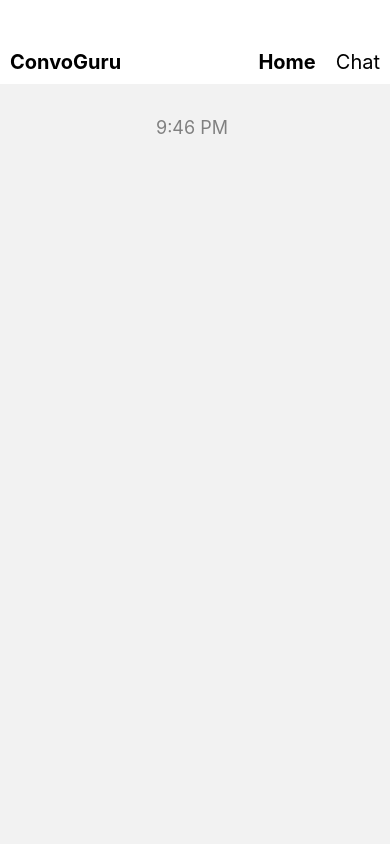
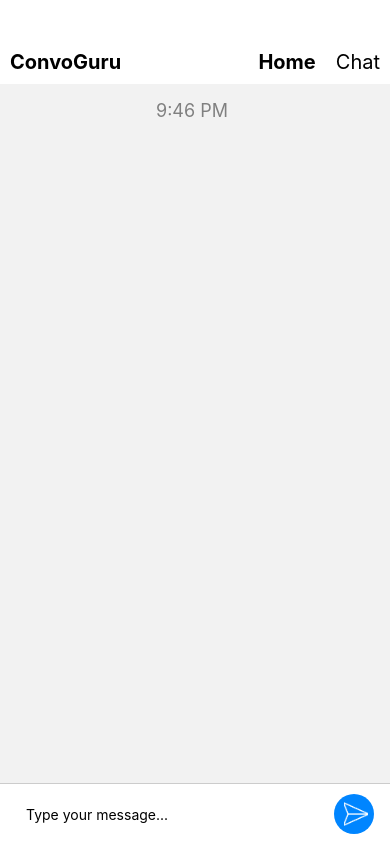
Before and after one commit to ai-conversation-coach/convo-guru, a React Native app: screen /Chat in a window 390 px wide. Built offline with nearby package versions, Linux system fonts and the light colour scheme.

Commit message:
added send message bar

```diff
--- a/ChatScreen.js
+++ b/ChatScreen.js
@@ -1,5 +1,5 @@
 import React, {useState, useEffect } from 'react';
-import { View, Text, StyleSheet} from 'react-native';
+import { View, Text, StyleSheet, TouchableOpacity, TextInput, KeyboardAvoidingView, Image, Platform} from 'react-native';
 import TopBar from './TopBar'; // Importing the TopBar component
 import { NavigationContainer } from '@react-navigation/native';
 import { createStackNavigator } from '@react-navigation/stack';
@@ -7,6 +7,8 @@ import { useRoute } from '@react-navigation/native';
 
 export default function ChatScreen({navigation}) {
   const [currentTime, setCurrentTime] = useState('');
+  const [message, setMessage] = useState('');
+  const [isInputFocused, setInputFocused] = useState(false);
 
     useEffect(() => {
         const intervalId = setInterval(() => {
@@ -20,21 +22,90 @@ export default function ChatScreen({navigation}) {
 
         return () => clearInterval(intervalId);
     }, []);
+
+    const handleSend = () => {
+      // Implement logic to send message
+      console.log('Message sent:', message);
+      // Clear the input box
+      setMessage('');
+  };
+
+
   return (
     <View style={styles.container}>
       <TopBar navigation={navigation} />
       <Text style={styles.time}>{currentTime}</Text>
+      <KeyboardAvoidingView
+        behavior={Platform.OS === 'ios' ? 'padding' : 'height'}
+        style={styles.bottomBarContainer}
+        enabled
+    >
+        <View style={[styles.bottomBar, isInputFocused && styles.bottomBarFocused]}>
+            <TextInput
+                style={styles.input}
+                value={message}
+                onChangeText={setMessage}
+                placeholder="Type your message..."
+                onFocus={() => setInputFocused(true)}
+                onBlur={() => setInputFocused(false)}
+            />
+            <TouchableOpacity style={styles.sendButton} onPress={handleSend}>
+                <Image source={require('./send.png')} style={styles.sendIcon} />
+            </TouchableOpacity>
+        </View>
+    </KeyboardAvoidingView>
     </View>
   );
   }
   const styles = StyleSheet.create({
     container: {
-      paddingTop: '30%',
-      paddingHorizontal: '40%',
+      flex: 1,
+      paddingTop: 100,
+      paddingBottom: 20,
     },
     time: {
+        paddingHorizontal: '40%',
         fontSize: 18,
         marginBottom: 10,
         color: 'grey',
     },
-  });
+    content: {
+      flex: 1
+    },
+    bottomBarContainer: {
+      position: 'absolute',
+      bottom: 0,
+      left: 0,
+      right: 0,
+  },
+    bottomBar: {
+      flexDirection: 'row',
+      alignItems: 'center',
+      borderTopWidth: 1,
+      borderTopColor: '#cccccc',
+      paddingVertical: 10,
+      paddingHorizontal: 16,
+      backgroundColor: 'white',
+  },
+  input: {
+      flex: 1,
+      height: 40,
+      paddingHorizontal: 10,
+      marginRight: 10,
+  },
+  sendButton: {
+    backgroundColor: '#0085FF',
+    borderRadius: 50, // Make it a circle
+    width: 40, // Set width and height to the desired size
+    height: 40,
+    justifyContent: 'center',
+    paddingLeft: 3,
+    alignItems: 'center',
+  },
+  sendIcon: {
+    width: 24,
+    height: 24,
+    paddingLeft: 20,
+    tintColor: 'white',
+},
+});
```
Also changed, not shown: send.png (added).
